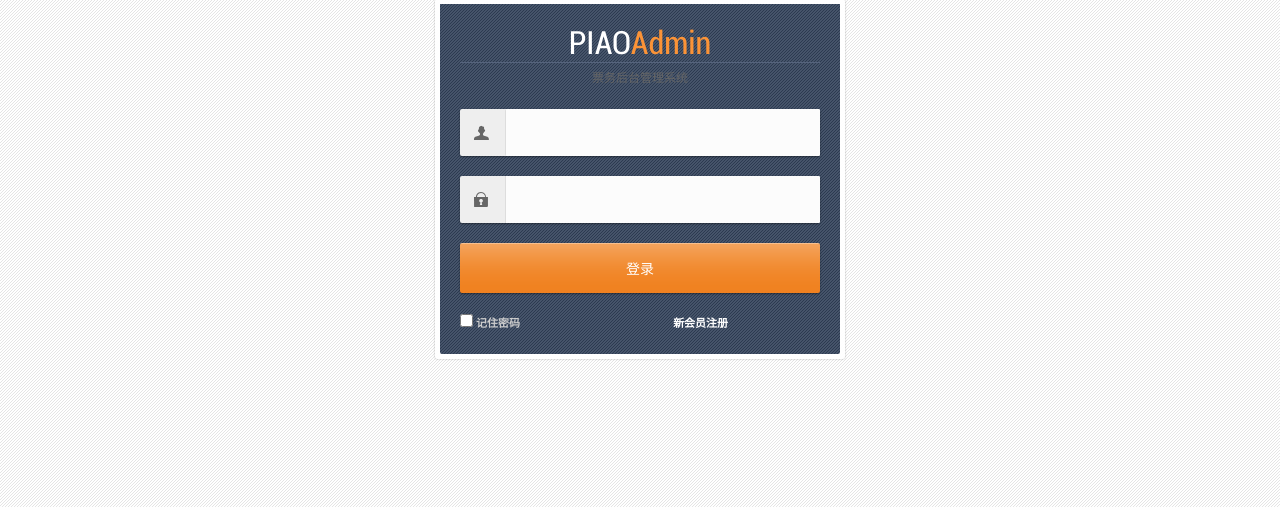
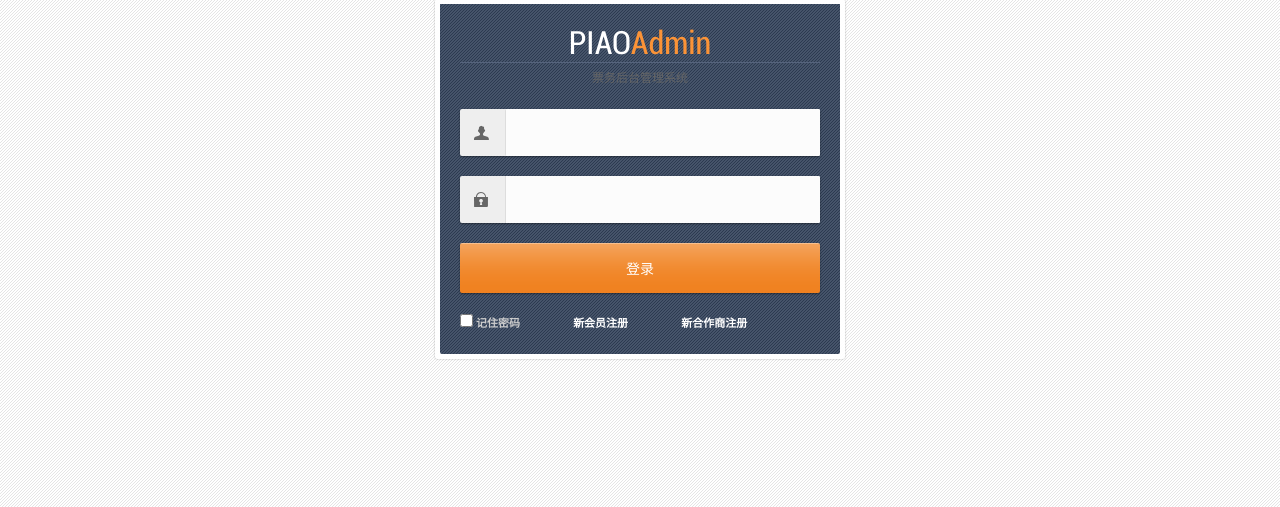
Before and after one commit to XAPython1906-1/Django_project, a Django app: template templates/login.html in a window 1280 px wide. Shown: the part 91-598 px from the top of the page. Run offline with Django 3.2, Linux system fonts and the light colour scheme; the template is opened without the code that fills it, so the values that code supplies are empty.

Commit message:
login页面添加合作商注册

```diff
--- a/templates/base/css.html
+++ b/templates/base/css.html
@@ -25,7 +25,7 @@
 
     .regist a{
         color: white;
-        margin-left: 150px;
+        margin-left: 50px;
     }
 
 </style>
--- a/templates/login.html
+++ b/templates/login.html
@@ -41,6 +41,7 @@
             <div class="keep">
                 <input type="checkbox" name="remeber" value="1" style="display: inline-block;"/> 记住密码
                 <span class="regist"><a href="/regist/">新会员注册</a></span>
+                <span class="regist"><a href="/partreg/">新合作商注册</a></span>
             </div>
         </form>
 
```
